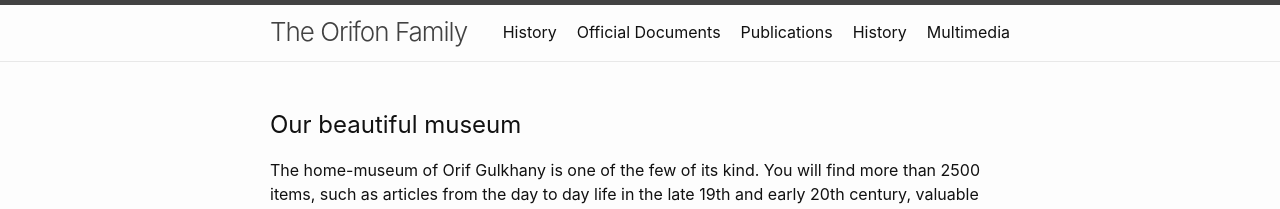
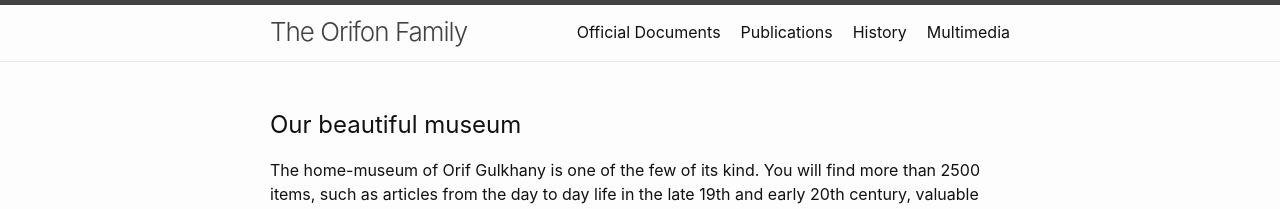
Before and after one commit to karipov/orifon, a Jekyll site: the page built from index.md, in a window 1280 px wide. Shown: the top 209 px of the page. Built offline with Jekyll 4.4.1, drawn with Linux system fonts in a browser that asks for light colours.

Commit message:
"history" section twice - removed

```diff
--- a/_config.yml
+++ b/_config.yml
@@ -17,7 +17,6 @@ plugins:
 
 # Header settings
 header_pages:
-  - history.md
   - official_documents.md
   - publications.md
   - history.md
```
